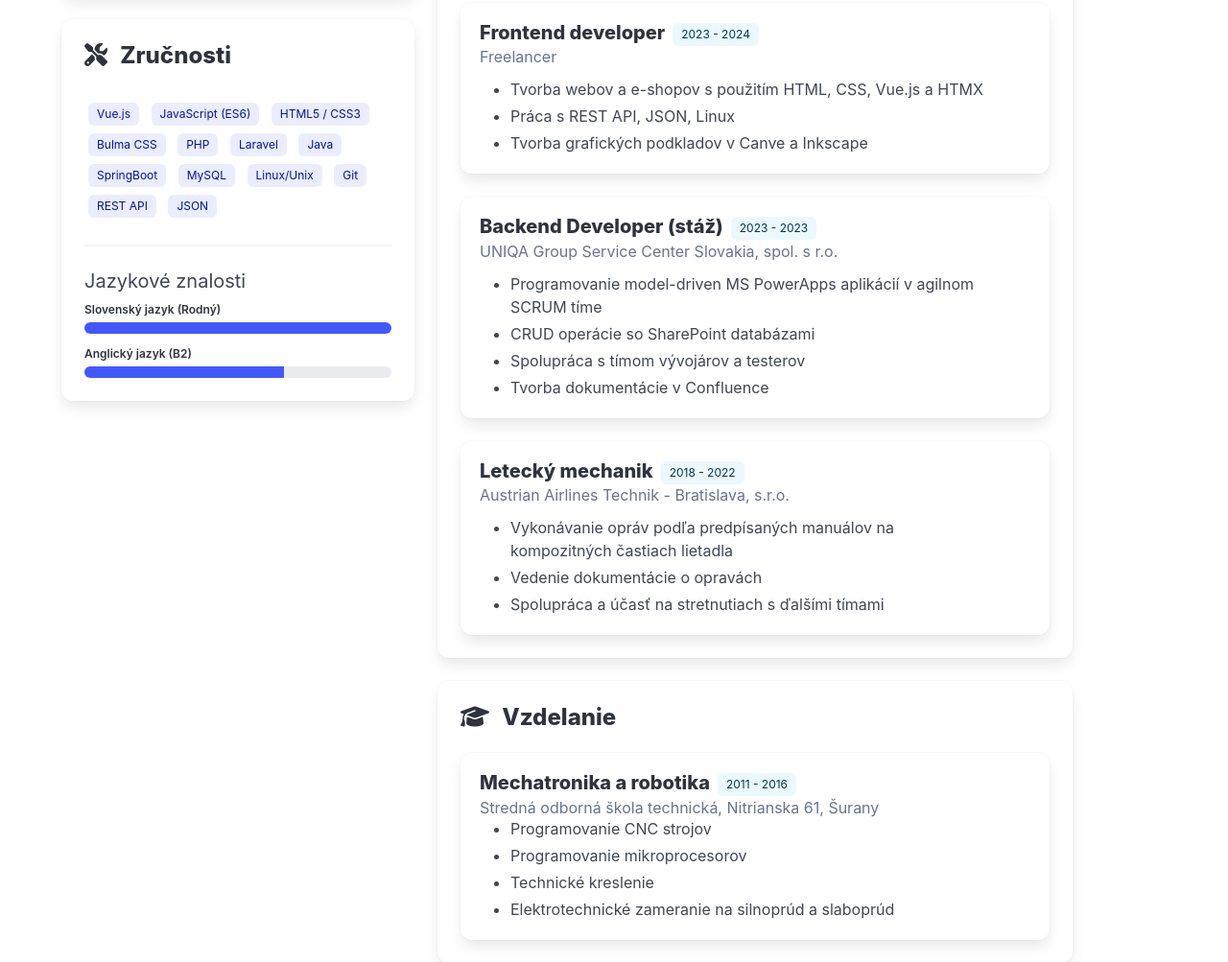
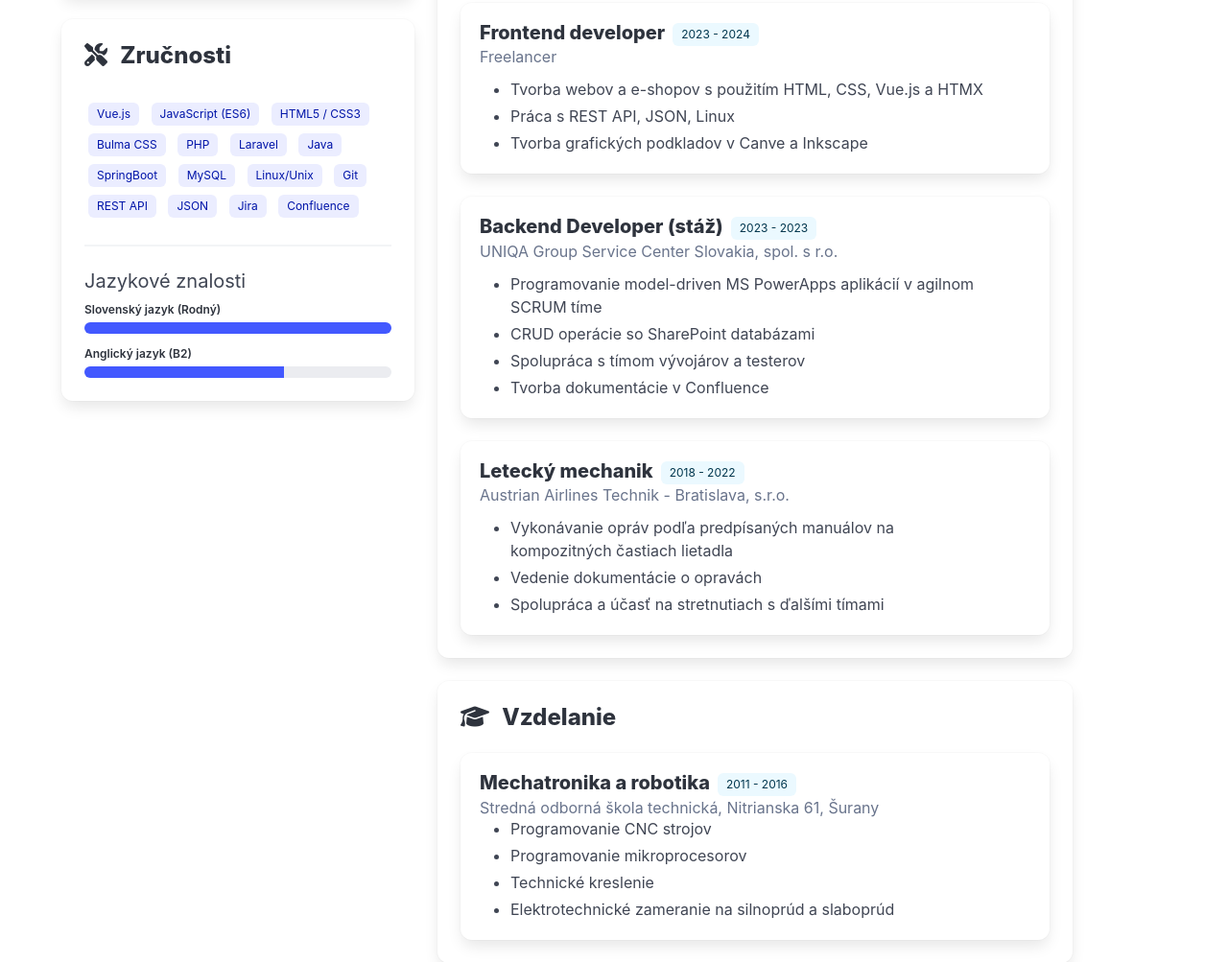
Before and after one commit to kilocharlie96/cv-v2, a plain HTML site: page index.html in a window 1280 px wide. Shown: the part 789-1792 px from the top of the page at 96% size. Drawn offline with nearby package versions, Linux system fonts and the light colour scheme.

Commit message:
Add Jira and Confluence tags to skills section

```diff
--- a/index.html
+++ b/index.html
@@ -104,6 +104,8 @@
                     <span class="tag is-link is-light m-1">Git</span>
                     <span class="tag is-link is-light m-1">REST API</span>
                     <span class="tag is-link is-light m-1">JSON</span>
+                    <span class="tag is-link is-light m-1">Jira</span>
+                    <span class="tag is-link is-light m-1">Confluence</span>
                   </div>
 
                   <hr />
```
